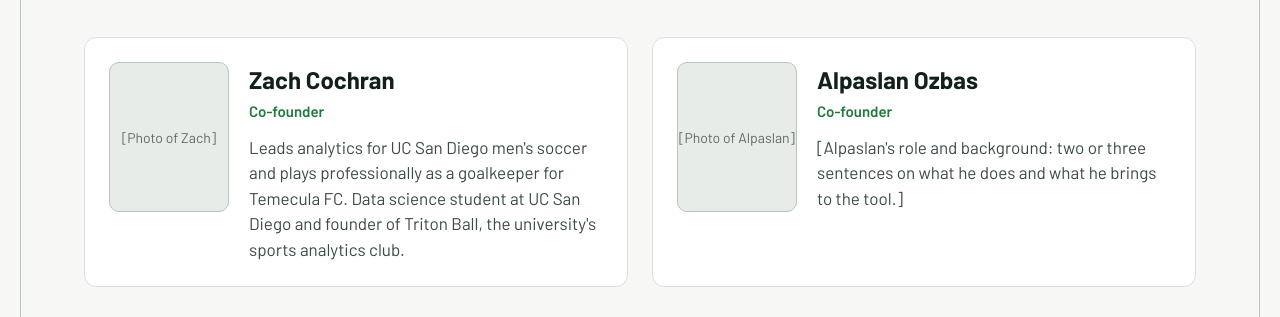
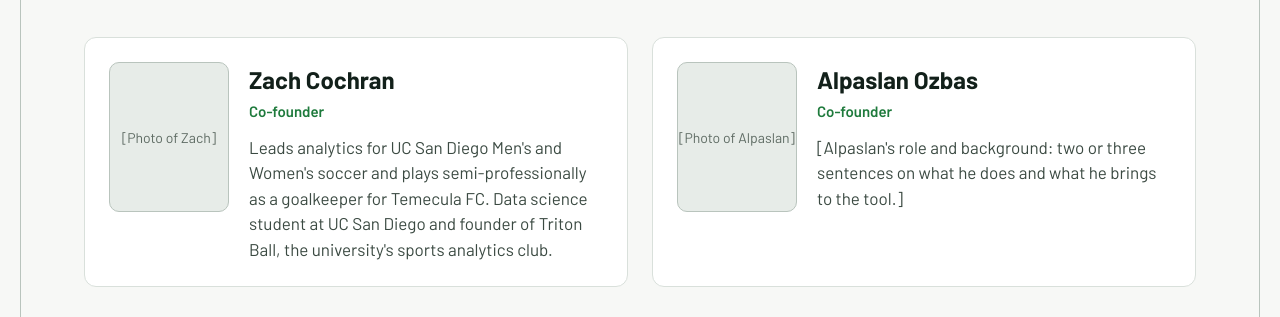
Before and after one commit to zcochran4275/scouting-app-demo-website, a plain HTML site: page about.html in a window 1280 px wide. Shown: the part 433-750 px from the top of the page. Drawn offline with nearby package versions, Linux system fonts and the light colour scheme.

Commit message:
update about

```diff
--- a/about.html
+++ b/about.html
@@ -55,7 +55,7 @@
         <div style="flex:1 1 200px;min-width:0">
           <h2>Zach Cochran</h2>
           <p class="role">Co-founder</p>
-          <p>Leads analytics for UC San Diego men's soccer and plays professionally as a goalkeeper for Temecula FC. Data science student at UC San Diego and founder of Triton Ball, the university's sports analytics club.</p>
+          <p>Leads analytics for UC San Diego Men's and Women's soccer and plays semi-professionally as a goalkeeper for Temecula FC. Data science student at UC San Diego and founder of Triton Ball, the university's sports analytics club.</p>
         </div>
       </div>
       <div class="person">
```
